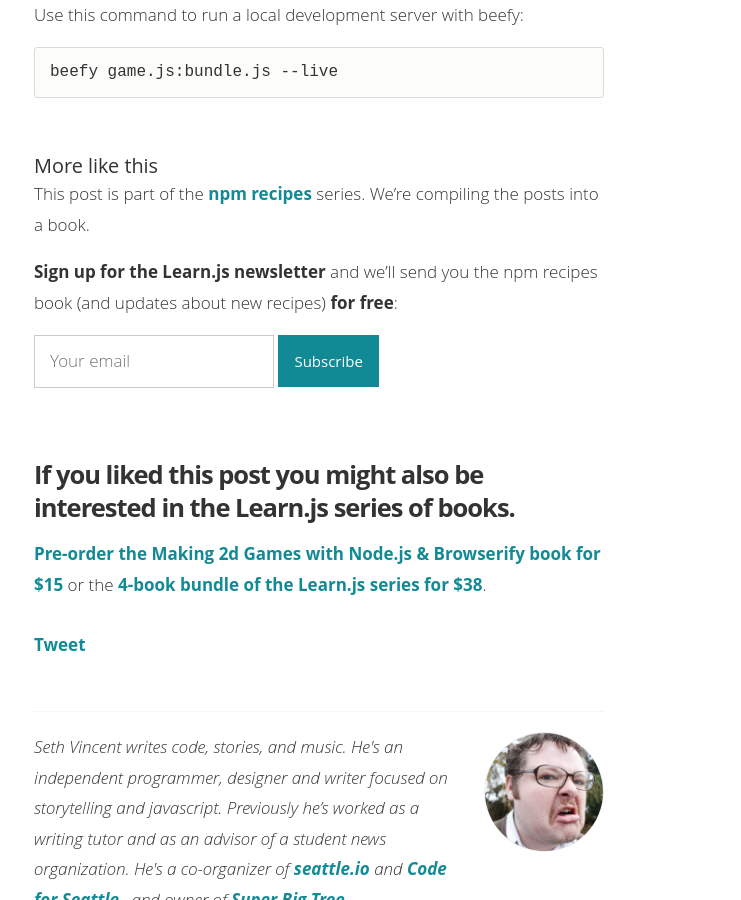
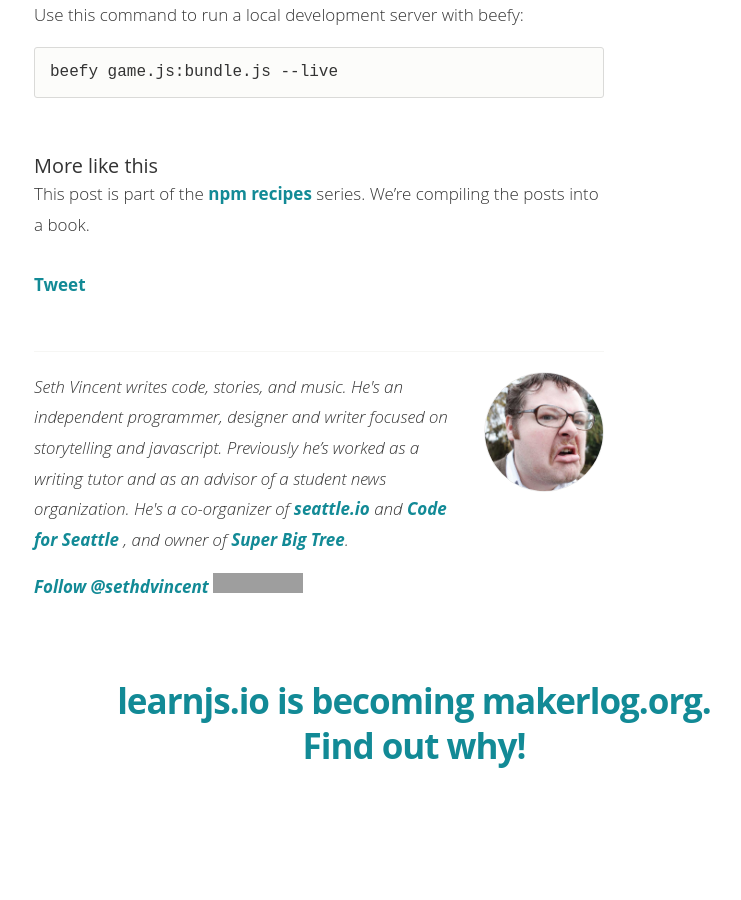
Before and after one commit to learn-js/learn-js.github.com, a Jekyll site: the page built from _posts/posts/2014-03-04-gameloop-load-images-sprite-2d.md, in a window 1280 px wide and 900 px high, scrolled down 7445 px. Shown: the whole window, without its empty margins (226-967 px from the left). Built offline with Jekyll 4.4.1, drawn with Linux system fonts in a browser that asks for light colours; Markdown is read by kramdown in place of the engine named in the settings; comment, search, counter and statistics services are not loaded; grey boxes are pictures that could not be loaded.

Commit message:
Update 2014-03-04-gameloop-load-images-sprite-2d.md

```diff
--- a/_posts/posts/2014-03-04-gameloop-load-images-sprite-2d.md
+++ b/_posts/posts/2014-03-04-gameloop-load-images-sprite-2d.md
@@ -250,23 +250,3 @@
 ### More like this
 
 This post is part of the **[npm recipes](http://learnjs.io/npm-recipes)** series. We're compiling the posts into a book.
-
-**Sign up for the Learn.js newsletter** and we'll send you the npm recipes book (and updates about new recipes) **for free**:
-
-<div id="mc_embed_signup">
-<form action="http://learnjs.us5.list-manage.com/subscribe/post?u=b5b4f7fda673e887e9380b619&amp;id=3eb1d4ee40" method="post" id="mc-embedded-subscribe-form" name="mc-embedded-subscribe-form" class="validate" target="_blank" novalidate>
-<div class="mc-field-group">
-  <input type="email" value="" name="EMAIL" class="required email" id="mce-EMAIL" placeholder="Your email">
-  <input type="submit" value="Subscribe" name="subscribe" id="mc-embedded-subscribe" class="button">
-</div>
-  <div id="mce-responses" class="clear">
-    <div class="response" id="mce-error-response" style="display:none"></div>
-    <div class="response" id="mce-success-response" style="display:none"></div>
-  </div>
-    <div style="position: absolute; left: -5000px;"><input type="text" name="b_b5b4f7fda673e887e9380b619_3eb1d4ee40" value=""></div>
-</form>
-</div>
-
-## If you liked this post you might also be interested in the Learn.js series of books.
-
-[Pre-order the Making 2d Games with Node.js & Browserify book for $15](http://gum.co/learnjs02) or the [4-book bundle of the Learn.js series for $38](http://gum.co/bundle01).
```
